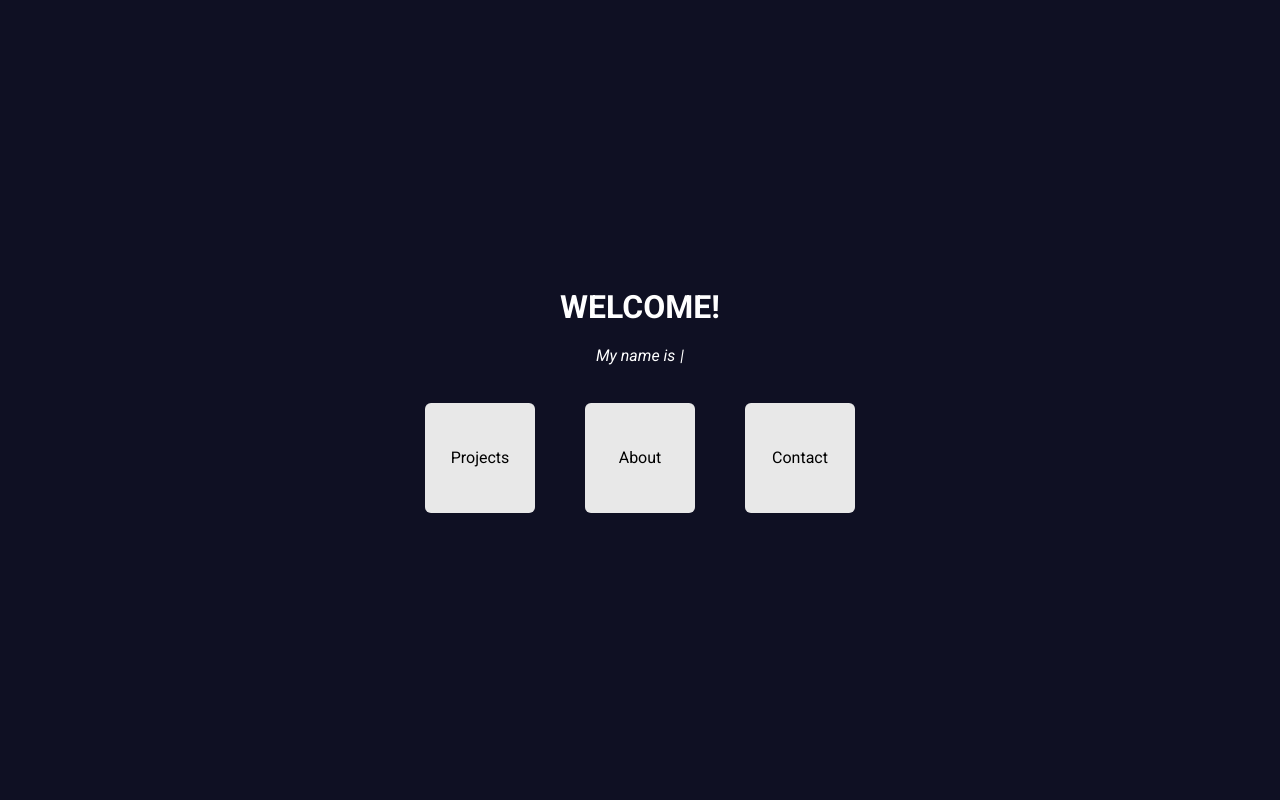
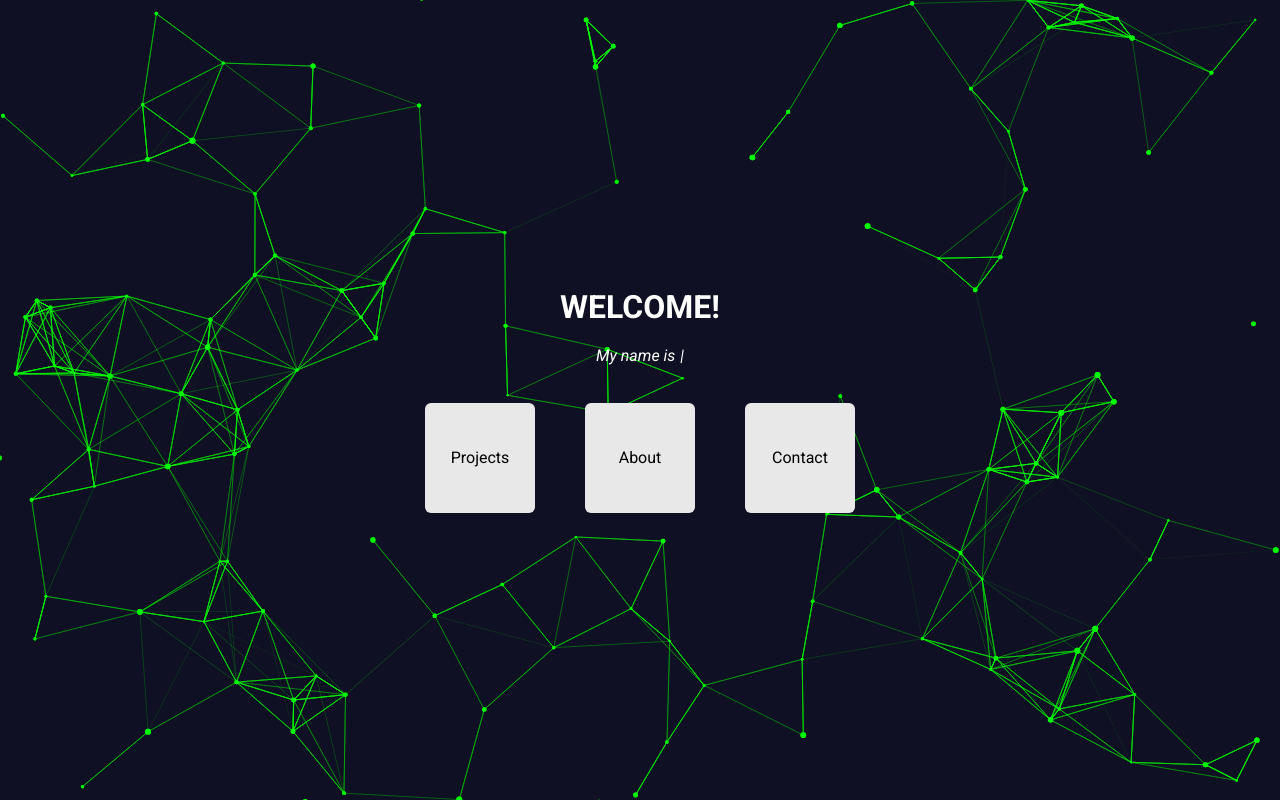
Before and after one commit to jonathanduran7/portfolio, a React (Create React App) app: page / in a window 1280 px wide. Built offline with nearby package versions, Linux system fonts and the light colour scheme.

Commit message:
change background

```diff
--- a/package.json
+++ b/package.json
@@ -10,6 +10,7 @@
     "react-dom": "^17.0.2",
     "react-router-dom": "^6.2.1",
     "react-scripts": "5.0.0",
+    "react-tsparticles": "^1.39.0",
     "typewriter-effect": "^2.18.2",
     "web-vitals": "^2.1.3"
   },
--- /dev/null
+++ b/src/ParticleBackground.jsx
@@ -0,0 +1,11 @@
+import React from 'react'
+import Particles from 'react-tsparticles'
+import particlesConfig from './config/particle-config'
+
+const ParticleBackground = () => {
+      return (
+            <Particles params={particlesConfig}></Particles>
+      )
+}
+
+export default ParticleBackground
--- /dev/null
+++ b/src/config/particle-config.js
@@ -0,0 +1,112 @@
+const particlesConfig = {
+      particles: {
+            number: {
+                  value: 105,
+                  density: {
+                        enable: true,
+                        value_area: 800
+                  }
+            },
+            color: {
+                  value: "#00ff00"
+            },
+            shape: {
+                  type: "circle",
+                  stroke: {
+                        width: 0,
+                        color: "#000000"
+                  },
+                  polygon: {
+                        nb_sides: 5
+                  },
+                  image: {
+                        src: "img/github.svg",
+                        width: 100,
+                        height: 100
+                  }
+            },
+            opacity: {
+                  value: 0.5,
+                  random: false,
+                  anim: {
+                        enable: false,
+                        speed: 1,
+                        opacity_min: 0.1,
+                        sync: false
+                  }
+            },
+            size: {
+                  value: 3,
+                  random: true,
+                  anim: {
+                        enable: false,
+                        speed: 40,
+                        size_min: 0.1,
+                        sync: false
+                  }
+            },
+            line_linked: {
+                  enable: true,
+                  distance: 128.05327016038663,
+                  color: "#00ff00",
+                  opacity: 0.4,
+                  width: 1
+            },
+            move: {
+                  enable: true,
+                  speed: 0.9,
+                  direction: "none",
+                  random: false,
+                  straight: false,
+                  out_mode: "out",
+                  bounce: false,
+                  attract: {
+                        enable: false,
+                        rotateX: 600,
+                        rotateY: 1200
+                  }
+            }
+      },
+      interactivity: {
+            detect_on: "canvas",
+            events: {
+                  onhover: {
+                        enable: false,
+                        mode: "repulse"
+                  },
+                  onclick: {
+                        enable: false,
+                        mode: "push"
+                  },
+                  resize: true
+            },
+            modes: {
+                  grab: {
+                        distance: 400,
+                        line_linked: {
+                              opacity: 1
+                        }
+                  },
+                  bubble: {
+                        distance: 400,
+                        size: 40,
+                        duration: 2,
+                        opacity: 8,
+                        speed: 3
+                  },
+                  repulse: {
+                        distance: 200,
+                        duration: 0.4
+                  },
+                  push: {
+                        particles_nb: 4
+                  },
+                  remove: {
+                        particles_nb: 2
+                  }
+            }
+      },
+      retina_detect: true
+};
+
+export default particlesConfig
--- a/src/pages/home/Home.jsx
+++ b/src/pages/home/Home.jsx
@@ -1,12 +1,18 @@
 import React from 'react'
 import { Link } from 'react-router-dom'
 import Typewriter from 'typewriter-effect';
+import ParticleBackground from '../../ParticleBackground';
 import "./home.css"
 
 const Home = () => {
 
       return (
             <div className='home'>
+                  <div className='particleBack'>
+                        <ParticleBackground/>
+                  </div>
+
+                  <div className='home-content'>
                         <h1>Welcome!</h1>
                         <div className='text-p'>
                         <Typewriter
@@ -29,6 +35,7 @@ const Home = () => {
                               </div>
                         </div>
                   </div>
+            </div>
       )
 }
 
--- a/src/pages/home/home.css
+++ b/src/pages/home/home.css
@@ -6,7 +6,11 @@
       justify-content: center;
 }
 
-.home h1{
+.home-content{
+      z-index: 10;
+}
+
+.home-content h1{
 text-transform: uppercase;
 }
 
@@ -41,6 +45,8 @@ font-size: 20px;
 font-weight: bold;
 }
 
+
+
 @media (max-width: 550px) {
 .card-box{
       height: 80px;
```
Also changed, not shown: 1 other file (tests, documents, lock files or other folders). Lines whose indentation alone changed are shown as unchanged.
